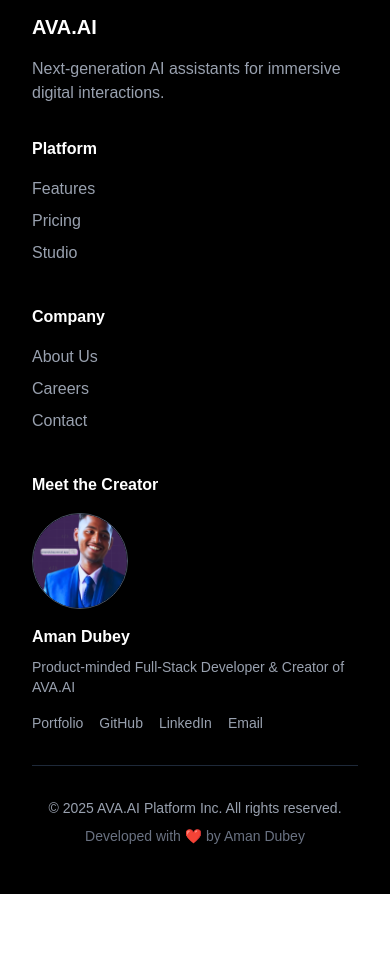
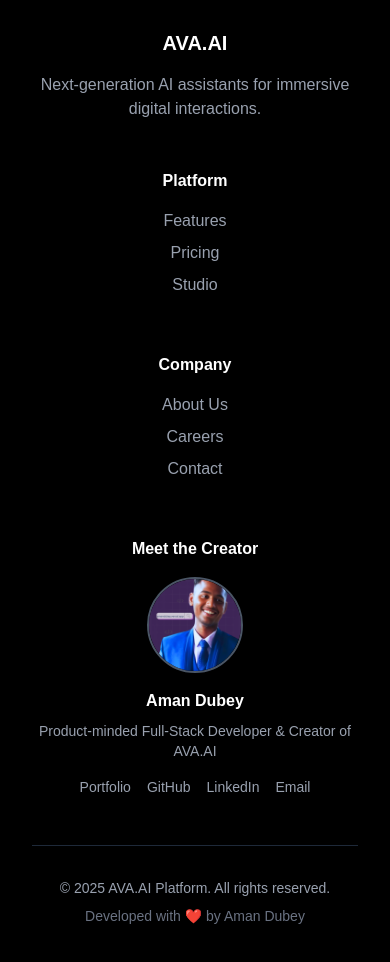
Before and after one commit to Amandubey211/AVA.AI, a Next.js app: page /Pricing in a window 390 px wide. Shown: the part 2200-3162 px from the top of the page. Before the commit the page ends 3094 px from the top, so only its background shows below. Built offline with nearby package versions, Linux system fonts and the light colour scheme.

Commit message:
Feat: Footer UI Updated

```diff
--- a/app/components/Footer.tsx
+++ b/app/components/Footer.tsx
@@ -1,89 +1,138 @@
+// components/Footer.tsx
+"use client";
+
 import Link from "next/link";
-import Image from "next/image"; // Make sure this import is at the top
+import Image from "next/image";
+import { motion, Variants } from "framer-motion"; // Import motion
 
 export default function Footer() {
+  // Animation variants for each footer section
+  const sectionVariants: Variants = {
+    hidden: { opacity: 0, y: 20 },
+    visible: {
+      opacity: 1,
+      y: 0,
+      transition: {
+        duration: 0.6,
+        ease: "easeOut",
+      },
+    },
+  };
+
   return (
-    <footer className="bg-black text-gray-400 py-12 px-8 border-t border-gray-800">
-      <div className="max-w-7xl mx-auto grid grid-cols-1 md:grid-cols-4 gap-8">
-        {/* Existing Section 1: Product Branding */}
-        <div>
+    <motion.footer
+      className="bg-black text-gray-400 py-16 px-8 border-t border-gray-800"
+      initial="hidden"
+      whileInView="visible" // Animate when the footer scrolls into view
+      viewport={{ once: true, amount: 0.2 }} // Trigger animation once, when 20% is visible
+      transition={{ staggerChildren: 0.15 }} // Stagger the animation of child sections
+    >
+      {/* --- RESPONSIVE GRID: 1 col on mobile, 2 on tablet, 4 on desktop --- */}
+      <div className="max-w-7xl mx-auto grid grid-cols-1 md:grid-cols-2 lg:grid-cols-4 gap-12 md:gap-8">
+        {/* Section 1: Product Branding */}
+        <motion.div
+          variants={sectionVariants}
+          className="text-center md:text-left"
+        >
           <h3 className="text-xl font-bold text-white mb-4">AVA.AI</h3>
           <p>
             Next-generation AI assistants for immersive digital interactions.
           </p>
-        </div>
+        </motion.div>
 
-        {/* Existing Section 2: Platform Links */}
-        <div>
+        {/* Section 2: Platform Links */}
+        <motion.div
+          variants={sectionVariants}
+          className="text-center md:text-left"
+        >
           <h4 className="font-semibold text-white mb-4">Platform</h4>
           <ul>
             <li className="mb-2">
-              <Link href="#" className="hover:text-purple-400">
+              <Link
+                href="#"
+                className="hover:text-purple-400 transition-colors"
+              >
                 Features
               </Link>
             </li>
             <li className="mb-2">
-              <Link href="#" className="hover:text-purple-400">
+              <Link
+                href="/Pricing"
+                className="hover:text-purple-400 transition-colors"
+              >
                 Pricing
               </Link>
             </li>
             <li className="mb-2">
-              <Link href="#" className="hover:text-purple-400">
+              <Link
+                href="#"
+                className="hover:text-purple-400 transition-colors"
+              >
                 Studio
               </Link>
             </li>
           </ul>
-        </div>
+        </motion.div>
 
-        {/* Existing Section 3: Company Links */}
-        <div>
+        {/* Section 3: Company Links */}
+        <motion.div
+          variants={sectionVariants}
+          className="text-center md:text-left"
+        >
           <h4 className="font-semibold text-white mb-4">Company</h4>
           <ul>
             <li className="mb-2">
-              <Link href="#" className="hover:text-purple-400">
+              <Link
+                href="#"
+                className="hover:text-purple-400 transition-colors"
+              >
                 About Us
               </Link>
             </li>
             <li className="mb-2">
-              <Link href="#" className="hover:text-purple-400">
+              <Link
+                href="#"
+                className="hover:text-purple-400 transition-colors"
+              >
                 Careers
               </Link>
             </li>
             <li className="mb-2">
-              <Link href="#" className="hover:text-purple-400">
+              <Link
+                href="mailto:amandubey8833@gmail.com"
+                className="hover:text-purple-400 transition-colors"
+              >
                 Contact
               </Link>
             </li>
           </ul>
-        </div>
+        </motion.div>
 
-        {/* NEW Section 4: About the Creator / Owner */}
-        <div>
+        {/* Section 4: About the Creator */}
+        <motion.div
+          variants={sectionVariants}
+          className="flex flex-col items-center md:items-start"
+        >
           <h4 className="font-semibold text-white mb-4">Meet the Creator</h4>
-          <div className="flex flex-col items-start">
-            {/* Your actual photo using the updated Image component syntax */}
-            <div className="relative w-24 h-24 rounded-full overflow-hidden mb-4 border border-gray-600">
+          <div className="relative w-24 h-24 rounded-full overflow-hidden mb-4 border-2 border-gray-600">
             <Image
-                src="/images/aman.dev.png" // Make sure this path is correct relative to your 'public' folder
+              src="/images/aman.dev.png"
               alt="Aman Dubey"
-                width={96} // Explicitly define width
-                height={96} // Explicitly define height
-                className="rounded-full object-cover" // object-cover helps ensure it fills the space
+              layout="fill"
+              objectFit="cover"
+              className="transition-transform duration-500 hover:scale-110"
             />
           </div>
-
           <p className="text-white font-semibold mb-2">Aman Dubey</p>
-            <p className="text-sm mb-4">
+          <p className="text-sm mb-4 text-center md:text-left">
             Product-minded Full-Stack Developer & Creator of AVA.AI
           </p>
-
-            {/* Social Links */}
-            <div className="flex flex-wrap gap-x-4 gap-y-2 text-sm">
+          <div className="flex flex-wrap gap-x-4 gap-y-2 text-sm justify-center md:justify-start">
             <Link
               href="https://amandubey.vercel.app/"
               target="_blank"
               rel="noopener noreferrer"
-                className="hover:text-purple-400"
+              className="hover:text-purple-400 transition-colors"
             >
               Portfolio
             </Link>
@@ -91,42 +140,36 @@
               href="https://github.com/Amandubey211"
               target="_blank"
               rel="noopener noreferrer"
-                className="hover:text-purple-400"
+              className="hover:text-purple-400 transition-colors"
             >
-                {" "}
-                {/* IMPORTANT: Replace with your GitHub URL */}
               GitHub
             </Link>
             <Link
               href="https://www.linkedin.com/in/profile-amandubey/"
               target="_blank"
               rel="noopener noreferrer"
-                className="hover:text-purple-400"
+              className="hover:text-purple-400 transition-colors"
             >
               LinkedIn
             </Link>
             <a
-                href="mailto:amandubey8833@gmail.com"
-                className="hover:text-purple-400"
+              href="mailto:amandubey.dev@gmail.com"
+              className="hover:text-purple-400 transition-colors"
             >
-                {" "}
-                {/* Your primary contact email */}
               Email
             </a>
-              {/* Optional: Add other links like Topmate, Twitter/X if you use them actively */}
           </div>
-          </div>
-        </div>
+        </motion.div>
       </div>
 
       {/* Copyright Section */}
-      <div className="max-w-7xl mx-auto mt-8 pt-8 border-t border-gray-800 text-center text-sm">
+      <div className="max-w-7xl mx-auto mt-12 pt-8 border-t border-gray-800 text-center text-sm">
         <p>
-          &copy; {new Date().getFullYear()} AVA.AI Platform Inc. All rights
+          &copy; {new Date().getFullYear()} AVA.AI Platform. All rights
           reserved.
         </p>
         <p className="mt-2 text-gray-500">Developed with ❤️ by Aman Dubey</p>
       </div>
-    </footer>
+    </motion.footer>
   );
 }
```
Lines whose indentation alone changed are shown as unchanged.
